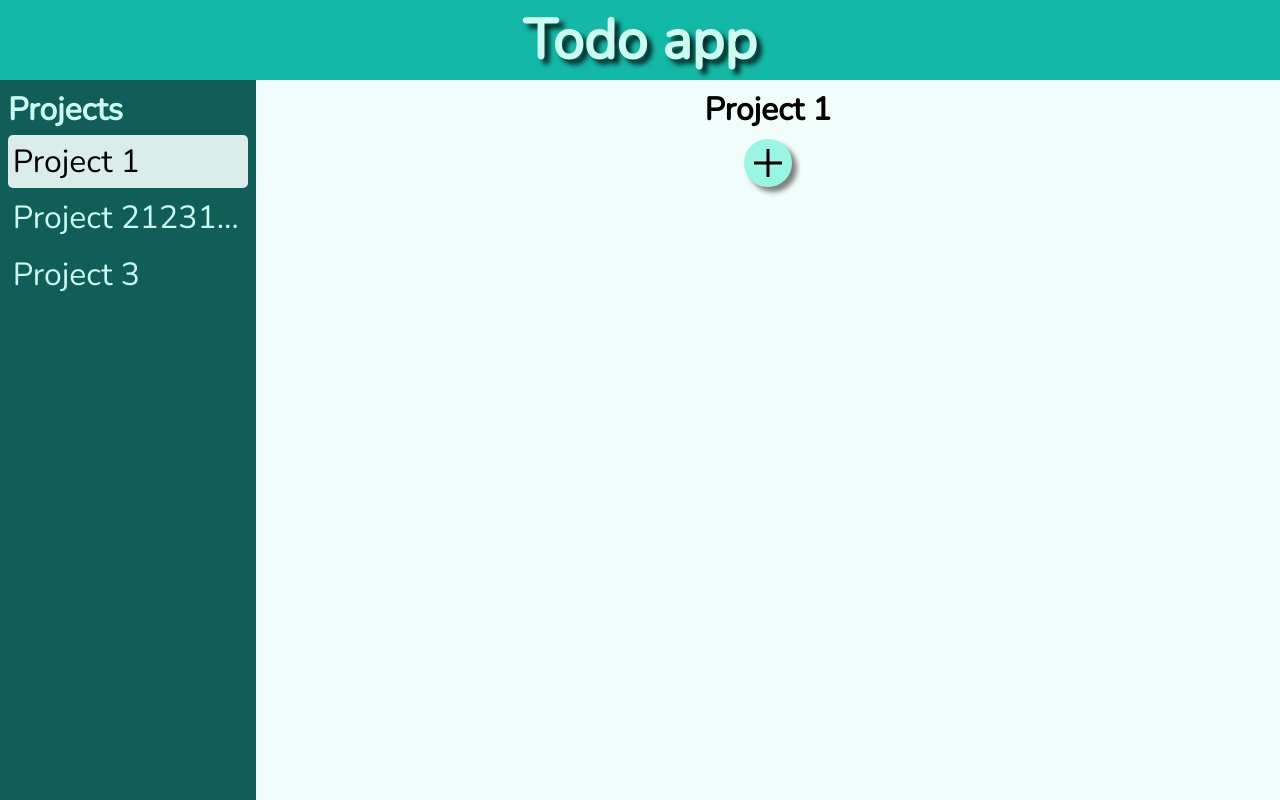
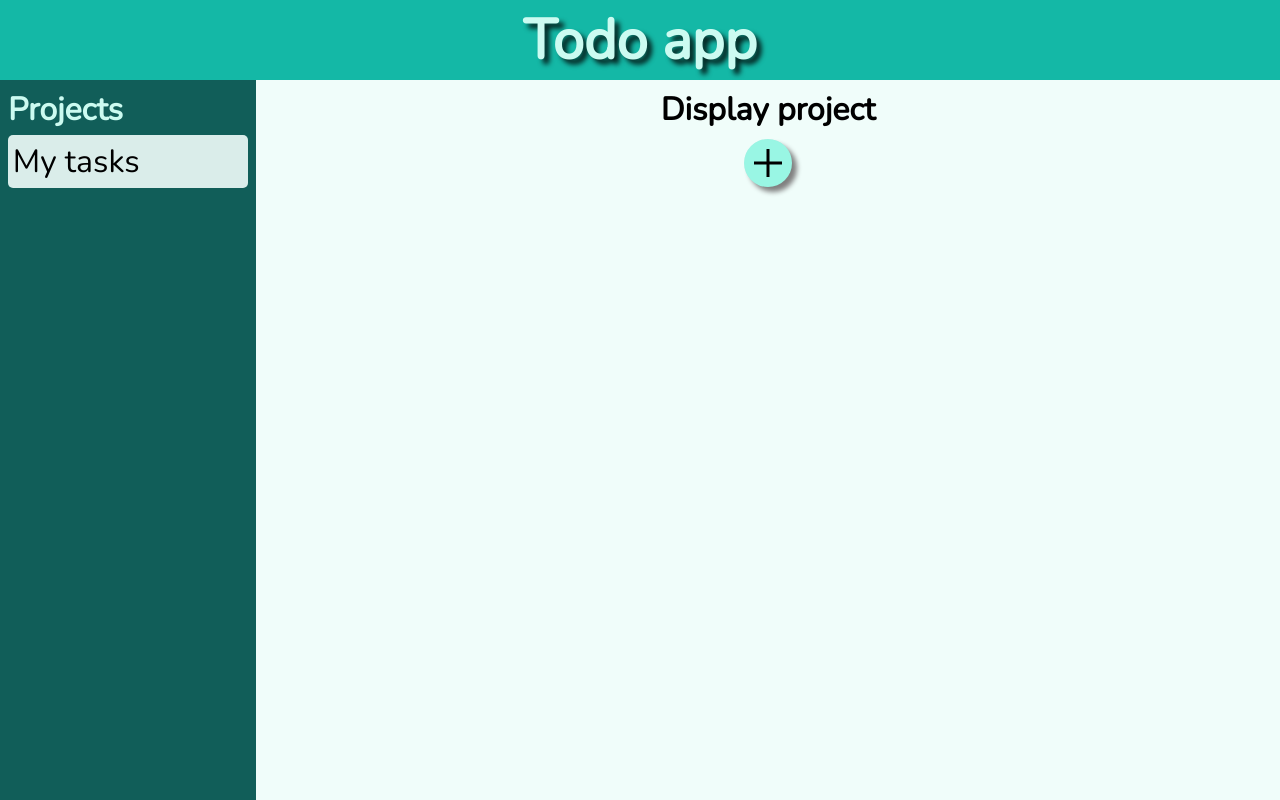
Before and after one commit to tho-daskalakis/todo-list, a website with bundled scripts: page dist/index.html in a window 1280 px wide. Built offline with nearby package versions, Linux system fonts and the light colour scheme.

Commit message:
Create page elements dynamically through code

```diff
--- a/src/index.js
+++ b/src/index.js
@@ -3,3 +3,90 @@ import './styles.scss';
 // Get container
 
 const container = document.querySelector('.container');
+
+const holyGrail = document.createElement('div');
+
+holyGrail.classList.add('holy-grail');
+
+// Top bar
+
+const topBar = document.createElement('div');
+
+topBar.classList.add('top-bar');
+
+topBar.textContent = 'Todo app';
+
+// Main content
+
+// Add task image
+
+const addTaskIcon = document.createElement('img');
+
+addTaskIcon.setAttribute(
+  'src',
+  '../src/svg/add_FILL0_wght400_GRAD0_opsz48.svg'
+);
+
+addTaskIcon.setAttribute('alt', 'Add task icon');
+
+const addTaskBtn = document.createElement('button');
+
+addTaskBtn.classList.add('add-task');
+
+addTaskBtn.appendChild(addTaskIcon);
+
+// Selected project display
+
+const selectedProjectDisplay = document.createElement('div');
+
+selectedProjectDisplay.classList.add('selected-project-display');
+
+selectedProjectDisplay.textContent = 'Display project';
+
+const mainContent = document.createElement('div');
+
+mainContent.classList.add('main-content');
+
+mainContent.appendChild(selectedProjectDisplay);
+mainContent.appendChild(addTaskBtn);
+
+// Side bar
+
+// Projects title
+
+const projectsTitle = document.createElement('div');
+
+projectsTitle.classList.add('projects-title');
+
+projectsTitle.textContent = 'Projects';
+
+// Projects body
+
+const defaultProject = document.createElement('div');
+
+defaultProject.classList.add('project', 'selected-project');
+
+defaultProject.textContent = 'My tasks';
+
+const projectsBody = document.createElement('div');
+
+projectsBody.classList.add('projects-body');
+
+projectsBody.appendChild(defaultProject);
+
+const sideBar = document.createElement('div');
+
+sideBar.classList.add('side-bar');
+
+sideBar.appendChild(projectsTitle);
+sideBar.appendChild(projectsBody);
+
+// Append to holy grail
+
+holyGrail.appendChild(sideBar);
+holyGrail.appendChild(mainContent);
+holyGrail.appendChild(topBar);
+
+// Append to container
+
+container.appendChild(holyGrail);
--- a/src/styles.scss
+++ b/src/styles.scss
@@ -132,6 +132,9 @@ body,
 .add-task {
   width: max-content;
   aspect-ratio: 1;
+  padding: 0;
+  border: none;
+  border-radius: 50%;
 
   display: flex;
   justify-content: center;
```
Also changed, not shown: dist/index.html, dist/main.js.
